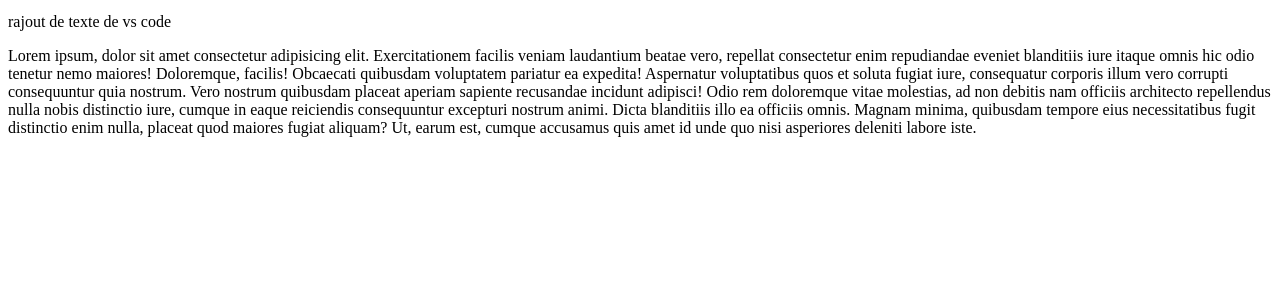
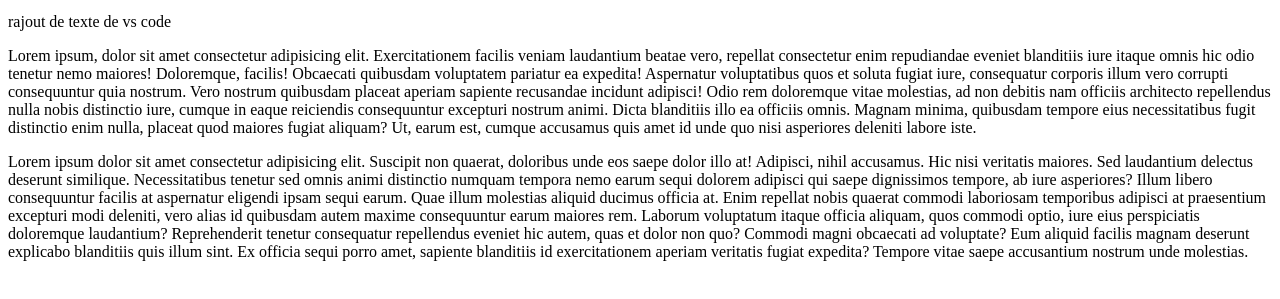
Before and after one commit to reso69/test4, a plain HTML site: page index.html in a window 1280 px wide. Shown: the part 101-400 px from the top of the page. Drawn offline with Linux system fonts and the light colour scheme.

Commit message:
commit partial 2

```diff
--- a/index.html
+++ b/index.html
@@ -22,5 +22,12 @@
     </p>
 
 
+    <p>Lorem ipsum dolor sit amet consectetur adipisicing elit. Suscipit non quaerat, doloribus unde eos saepe dolor illo at! Adipisci, nihil accusamus. Hic nisi veritatis maiores. Sed laudantium delectus deserunt similique.
+    Necessitatibus tenetur sed omnis animi distinctio numquam tempora nemo earum sequi dolorem adipisci qui saepe dignissimos tempore, ab iure asperiores? Illum libero consequuntur facilis at aspernatur eligendi ipsam sequi earum.
+    Quae illum molestias aliquid ducimus officia at. Enim repellat nobis quaerat commodi laboriosam temporibus adipisci at praesentium excepturi modi deleniti, vero alias id quibusdam autem maxime consequuntur earum maiores rem.
+    Laborum voluptatum itaque officia aliquam, quos commodi optio, iure eius perspiciatis doloremque laudantium? Reprehenderit tenetur consequatur repellendus eveniet hic autem, quas et dolor non quo? Commodi magni obcaecati ad voluptate?
+    Eum aliquid facilis magnam deserunt explicabo blanditiis quis illum sint. Ex officia sequi porro amet, sapiente blanditiis id exercitationem aperiam veritatis fugiat expedita? Tempore vitae saepe accusantium nostrum unde molestias.</p>
+
+
 </body>
 </html>
```
